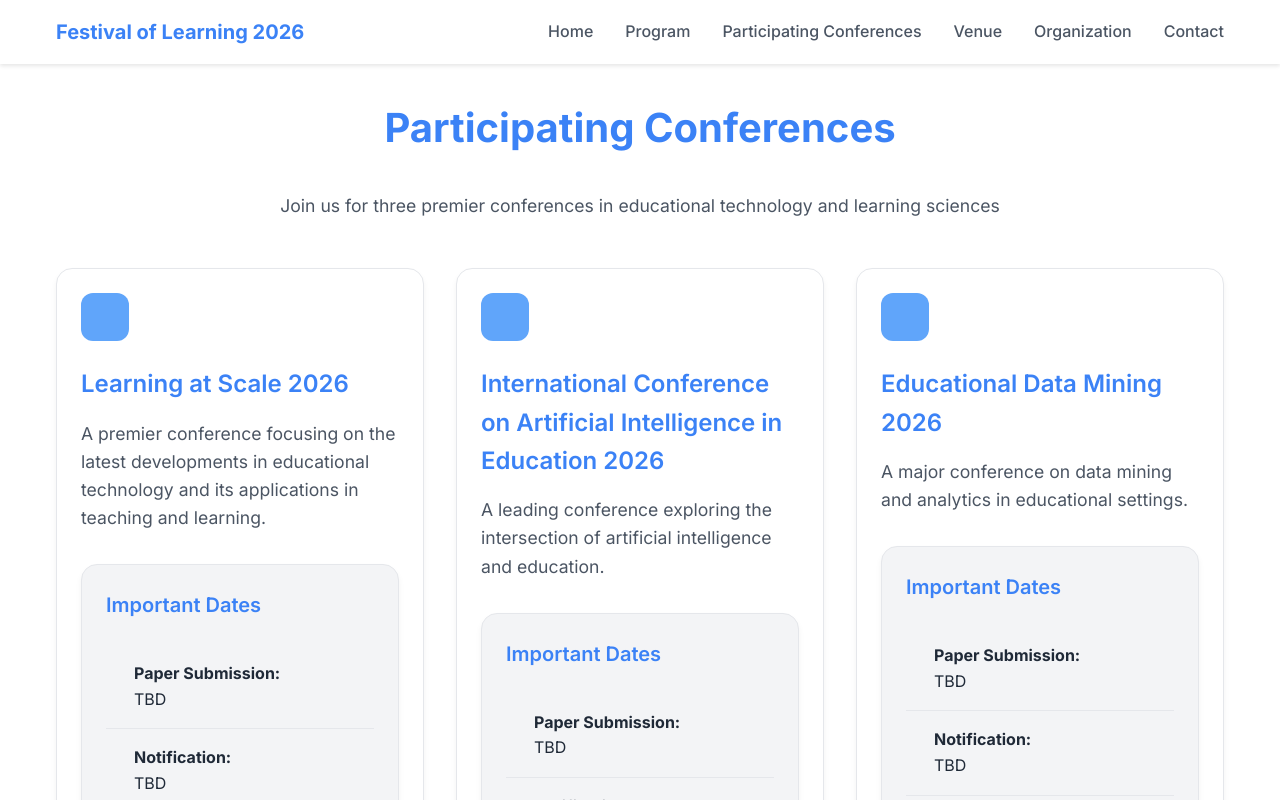
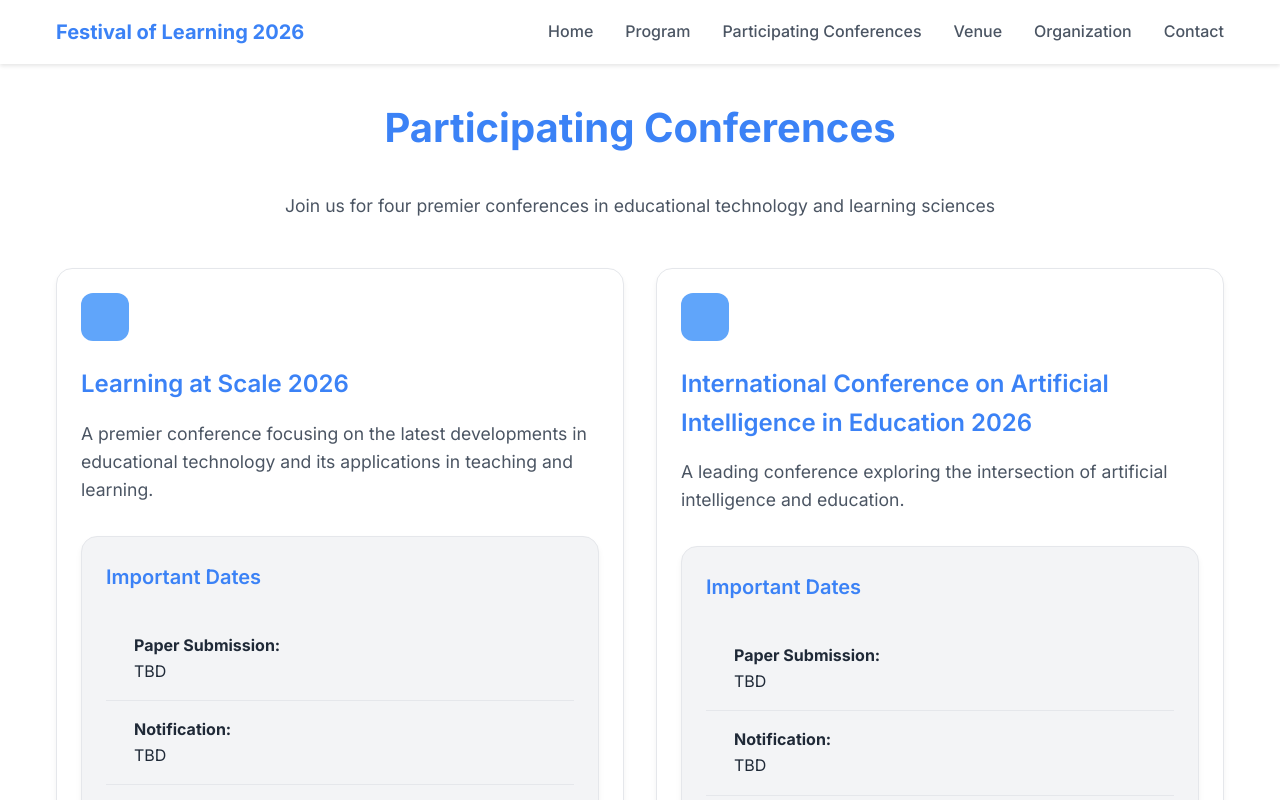
Before and after one commit to kixlab/festival-of-learning-2026, a Next.js app: page /participating-conferences in a window 1280 px wide. Shown: the top 800 px of the page. Built offline with nearby package versions, Linux system fonts and the light colour scheme; some icons are missing.

Commit message:
Fix image paths for GitHub Pages

```diff
--- a/src/app/participating-conferences/page.tsx
+++ b/src/app/participating-conferences/page.tsx
@@ -11,11 +11,11 @@ export default function ParticipatingConferences() {
       <div className={styles.container}>
         <h1 className={styles.title}>Participating Conferences</h1>
         <p className={styles.subtitle} style={{ textAlign: 'center', marginBottom: '3rem' }}>
-          Join us for three premier conferences in educational technology and learning sciences
+          Join us for four premier conferences in educational technology and learning sciences
         </p>
 
         <section className={styles.section}>
-          <div className={`${styles.grid} ${styles.gridCols3}`}>
+          <div className={`${styles.grid} ${styles.gridCols2}`}>
             {conferences.map((conference) => (
               <div key={conference.id} className={styles.card} style={{ height: '100%' }}>
                 <div className={styles.iconContainer} style={{ backgroundColor: 'var(--primary-light)', marginBottom: '1.5rem' }}>
```
Also changed, not shown: 17 other files (tests, documents, lock files or other folders).
